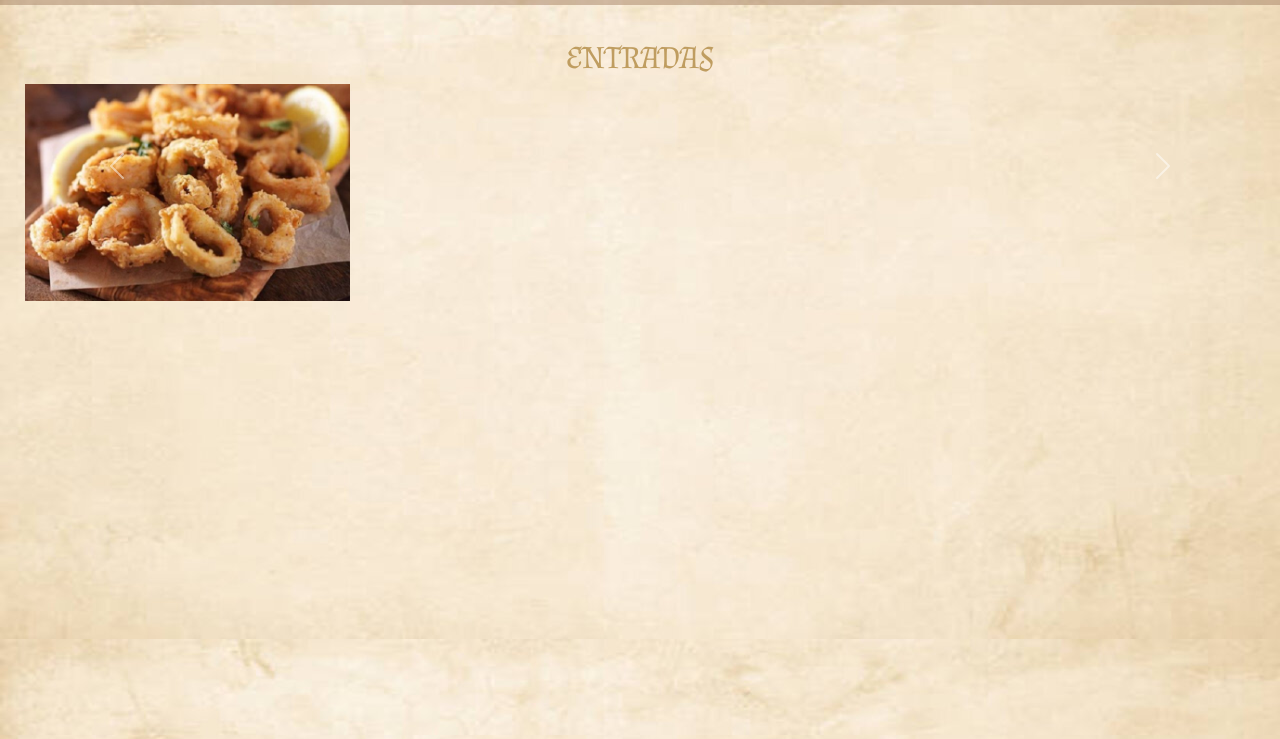
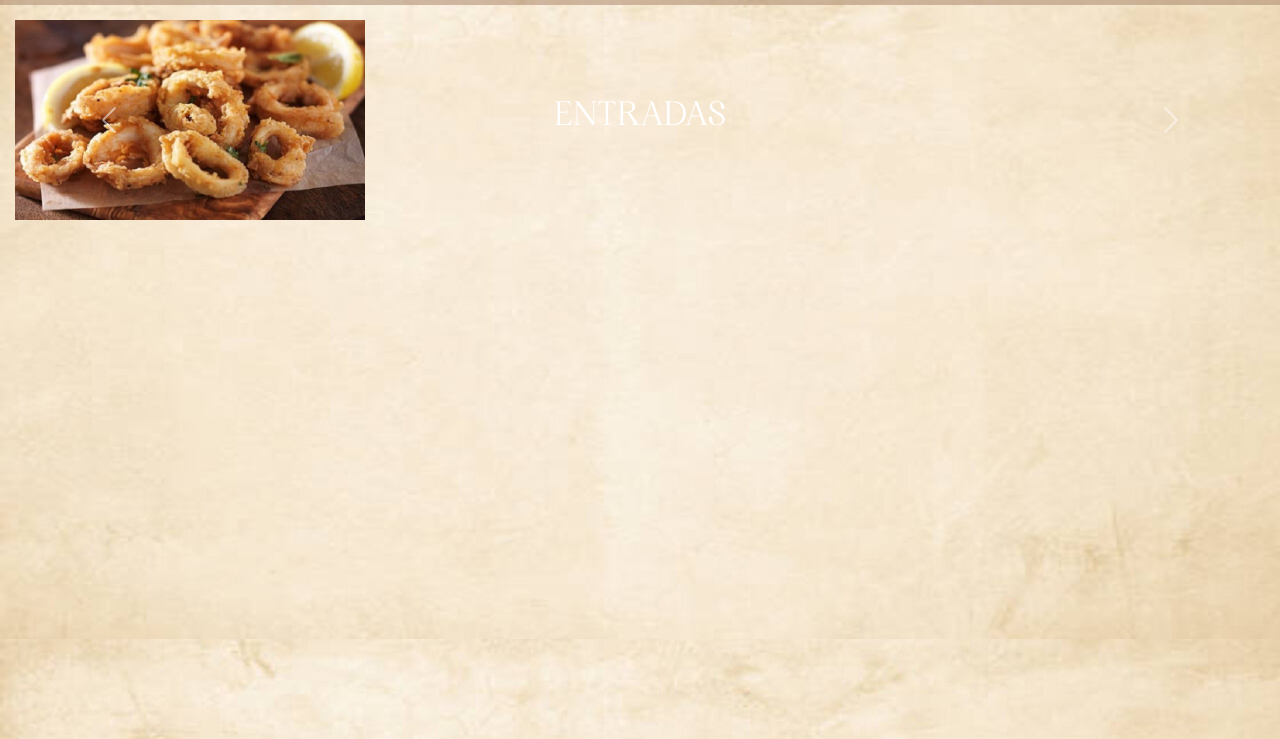
Before and after one commit to baltarodriguezz/PF-Rodriguez, a plain HTML site: page pages/menu.html in a window 1280 px wide. Shown: the part 61-800 px from the top of the page. Drawn offline with nearby package versions, Linux system fonts and the light colour scheme.

Commit message:
trabajando el menu

```diff
--- a/css/styles.css
+++ b/css/styles.css
@@ -79,7 +79,6 @@ a{
     font-size: 16px;
     text-align: center;
     font-family: 'geraldine';
-
     }
 
 .chef-img{
@@ -89,19 +88,20 @@ a{
     margin-bottom: 10px;
 }
 .menu{
-    margin: 25px;
+    margin: 15px;
     position: relative;
-    }
+}
 
-.item-menu{
-    width:325px;
-    height: 217px;
+.carousel-item img {
+    height: 200px;
+    width: 350px;
 }
 
 .menu h2{
-    text-align: center;
-    font-family: 'almendra';
-    color: #bf9d60;
+    font-family: 'geraldine';
+    color: #ffffff;
+    position: relative;
+    bottom: 35px;
 }
 
 .titulo1-historia{
--- a/pages/menu.html
+++ b/pages/menu.html
@@ -49,43 +49,59 @@
         <div id="carouselExample" class="carousel slide">
             <div class="carousel-inner">
               <div class="carousel-item active">
-                <h2></h2>
+                <div class="carousel-caption">
                   <h2>ENTRADAS</h2>
-                <img src="../img/Rabas-12345678Home1Home12 (1).jpg" class="item-menu" alt="...">
+                </div>
+                <a href="reservas.html"><img src="../img/Rabas-12345678Home1Home12 (1).jpg" class="item-menu" alt="..."></a>
               </div>
               <div class="carousel-item">
+                <div class="carousel-caption">
                   <h2>CARNES</h2>
+                </div>
                 <img src="../img/carnes (1).jpg" class="item-menu" alt="...">
               </div>
               <div class="carousel-item">
+                <div class="carousel-caption">
                   <h2>PASTAS</h2>
+                </div>
                 <img src="../img/biasatti-gnocchi-papa-jpg (1).jpg" class="item-menu" alt="...">
               </div>
               <div class="carousel-item">
-                <h2>PESCADO</h2>
+                <div class="carousel-caption">
+                  <h2>PESCADOS</h2>
+                </div>
                 <img src="../img/pescado.jpg" class="item-menu" alt="...">
               </div>
               <div class="carousel-item">
+                <div class="carousel-caption">
                   <h2>ENSALADAS</h2>
+                </div>
                 <img src="../img/comida-restaurante-salad-Planet (1).jpg" class="item-menu" alt="...">
               </div>
               <div class="carousel-item">
+                <div class="carousel-caption">
                   <h2>VEGGIE</h2>
+                </div>
                 <img src="../img/64rXS_-51_360x240__1.jpg" class="item-menu" alt="...">
               </div>
               <div class="carousel-item">
+                <div class="carousel-caption">
                   <h2>NO TACC</h2>
+                </div>
                 <img src="../img/15587799425031.jpg" class="item-menu" alt="...">
               </div>
               <div class="carousel-item">
+                <div class="carousel-caption">
                   <h2>POSTRES</h2>
+                </div>
                 <img src="../img/postre.jpg" class="item-menu" alt="...">
               </div>
               <div class="carousel-item">
+                <div class="carousel-caption">
                   <h2>BEBIDAS</h2>
+                </div>
                 <img src="../img/bebidass.jpg+.jpg" class="item-menu" alt="...">
               </div>
-
             <button class="carousel-control-prev" type="button" data-bs-target="#carouselExample" data-bs-slide="prev">
               <span class="carousel-control-prev-icon" aria-hidden="true"></span>
               <span class="visually-hidden">Previous</span>
```
Lines whose indentation alone changed are shown as unchanged.
